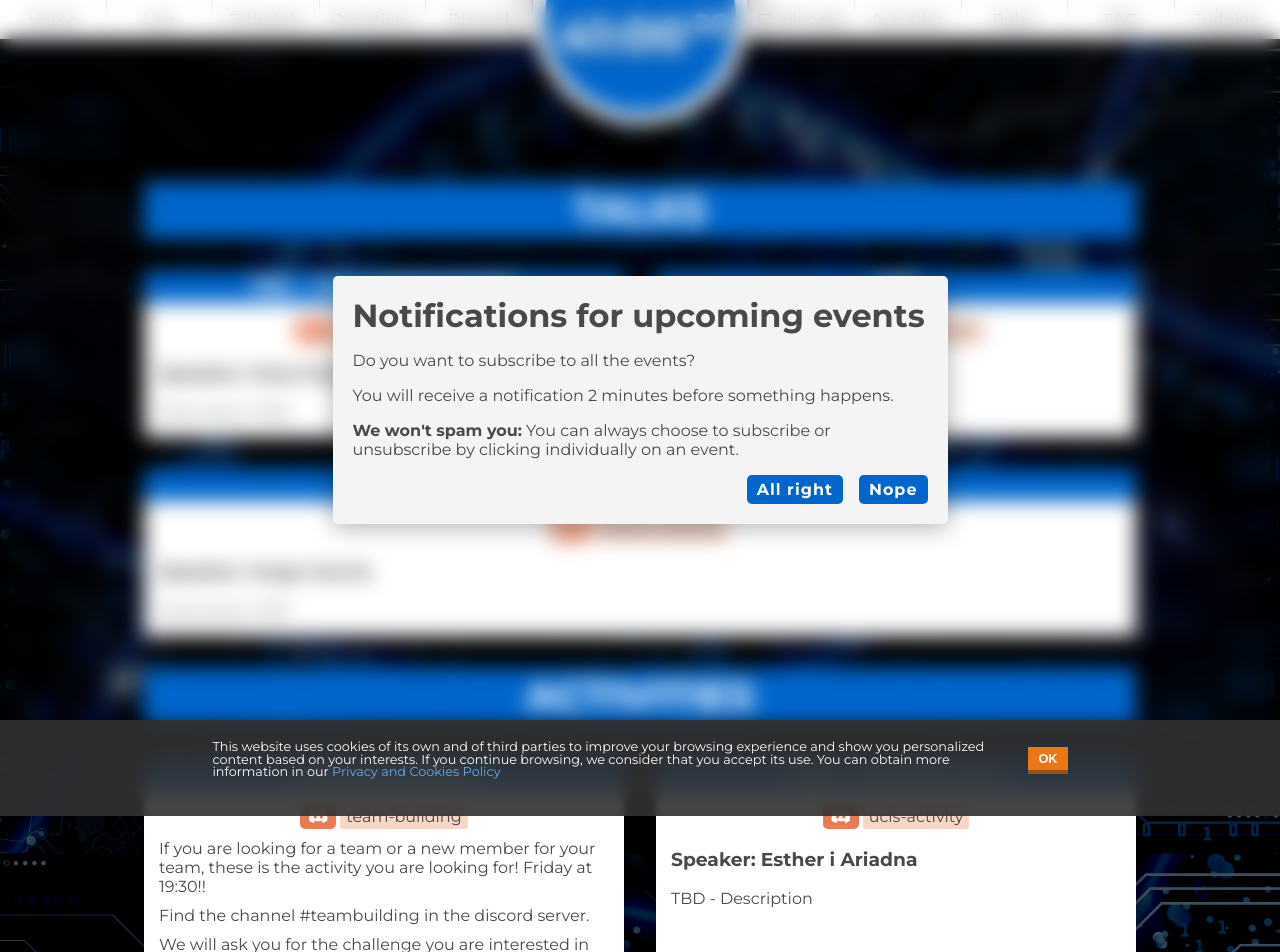
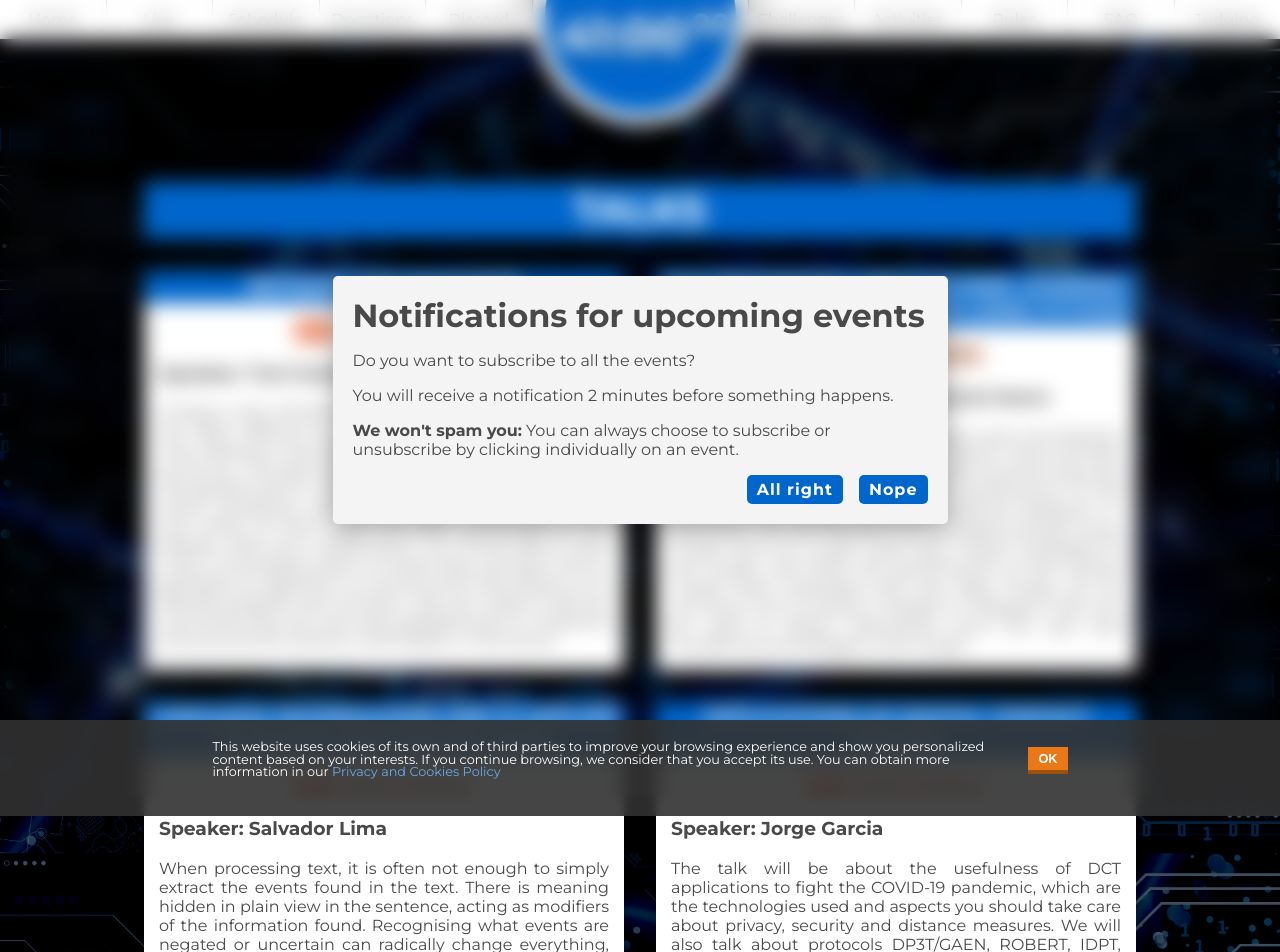
Before and after one commit to EncryptEx/bits-live, a Vue app: page /activities in a window 1280 px wide. Shown: the top 952 px of the page. Built offline with nearby package versions, Linux system fonts and the light colour scheme.

Commit message:
updated activities

```diff
--- a/src/views/Activities.vue
+++ b/src/views/Activities.vue
@@ -5,66 +5,55 @@
         <h1 class="activity-title">TALKS</h1>
       </div>
       <div class="panel">
-        <h1 style="text-transform: uppercase;">TBD - Talk motivadora</h1>
+        <h1 style="text-transform: uppercase;">Refining the diagnosis</h1>
         <div class="margin-bottom text-centered">
           <p class="icon"><i class="fab fa-twitch" aria-hidden="true"></i></p>
           <span><a target="_blank" href="https://www.twitch.tv/hackersupc">Twitch Channel</a></span>
         </div>
         <div>
-          <h3>Speaker: Clara Prats</h3>
+          <h3>Speaker: Toni Soriano</h3>
           <p style="text-align: justify;">
-            Description TBD
+            Children with COVID-19 have clinical manifestations that are often difficult to differentiate from those of other viral infections that affect the respiratory system, such as the flu. Through clinical data collected by more than 120 pediatricians in Catalonia we are seeking to identify which symptoms can predict that a child has COVID and which of them have not been connected to this disease. With your collaboration, we will be able to save many unnecessary tests on those boys and girls and to generate an algorithm or clinical score that allows us to identify properly each of them. We can make it! We are convinced that you will help paediatricians in Catalonia and around the world to work better in the future.
           </p>
-          <!-- <div style="text-align: center;">
-            <img src="/assets/img/live/cloud.png" class="image" style="width: 30%; margin-top: 1em" />
-          </div> -->
         </div>
       </div>
-      <!-- <div class="panel">
-        <h1 style="text-transform: uppercase;">TBD - Test mining</h1>
+      <div class="panel">
+        <h1 style="text-transform: uppercase;">File processing and machine learning for audio classification using Python</h1>
         <div class="margin-bottom text-centered">
           <p class="icon"><i class="fab fa-twitch" aria-hidden="true"></i></p>
           <span><a target="_blank" href="https://www.twitch.tv/hackersupc">Twitch Channel</a></span>
         </div>
         <div>
-          <h3>Speaker: Martin Krallinger</h3>
-          <p style="text-align: justify;">Description TBD</p>
+          <h3>Speaker: Guillem Bonilla i Daniel Marín</h3>
+          <p style="text-align: justify;">In this talk we will show and discuss tools and libraries to load and process audio files in Python. Once the files are loaded, we will show how to build machine learning models and how to evaluate the performance of the trained model using internal and external validation. In particular, we will illustrate the complete process using cough and non-cough audio files, import metadata to the model, and show the performance of the trained model when evaluated with new data. Finally, we we will show how to build a chatbot in Telegram that can be used to obtain information from the user and include this knowledge to the model.</p>
         </div>
-      </div> -->
+      </div>
       <div class="panel">
-        <h1 style="text-transform: uppercase;">TBD </h1>
+        <h1 style="text-transform: uppercase;">Language technologies and AI applied to health and medical data</h1>
         <div class="margin-bottom text-centered">
           <p class="icon"><i class="fab fa-twitch" aria-hidden="true"></i></p>
           <span><a target="_blank" href="https://www.twitch.tv/hackersupc">Twitch Channel</a></span>
         </div>
         <div>
-          <h3>Speaker: Jordi</h3>
-          <p style="text-align: justify;">Description TBD</p>
-          <!-- <div style="text-align: center;">
-             <img src="/assets/img/live/deno.png" class="image" style="width: 50%; margin-top: 1.4em"/>
-          </div> -->
+          <h3>Speaker: Salvador Lima</h3>
+          <p style="text-align: justify;">When processing text, it is often not enough to simply extract the events found in the text. There is meaning hidden in plain view in the sentence, acting as modifiers of the information found. Recognising what events are negated or uncertain can radically change everything, and in clinical texts it can be critical for decision making and diferential diagnosis. <br /> <br /> Also, the presenter will point you to a youtube channel with a few more talks that you can look at and ask for any doubt you have.</p>
         </div>
       </div>
       <div class="panel">
-        <h1 style="text-transform: uppercase;">TBD - Interficies y privacitat</h1>
+        <h1 style="text-transform: uppercase;">Applications of Digital Contact Tracing</h1>
         <div class="margin-bottom text-centered">
           <p class="icon"><i class="fab fa-twitch" aria-hidden="true"></i></p>
           <span><a target="_blank" href="https://www.twitch.tv/hackersupc">Twitch Channel</a></span>
         </div>
         <div>
           <h3>Speaker: Jorge Garcia</h3>
-          <p style="text-align: justify;">
-            Description TBD
-          </p>
-          <!-- <div style="text-align: center;">
-            <img src="/assets/img/live/neural-ntw.png" class="image" style="width: 30%; margin-top: 2em"/>
-          </div> -->
+          <p style="text-align: justify;">The talk will be about the usefulness of DCT applications to fight the COVID-19 pandemic, which are the technologies used and aspects you should take care about privacy, security and distance measures. We will also talk about protocols DP3T/GAEN, ROBERT, IDPT, DESIRE, and which is the role of Google and Apple. Finally, we will talk about how to improve the effectiveness of these systems.</p>
         </div>
       </div>
       <div class="panel large">
         <h1 class="activity-title">ACTIVITIES</h1>
       </div>
-      <div class="panel">
+      <div class="panel large">
         <h1>TEAM BUILDING</h1>
         <div>
           <div class="margin-bottom text-centered">
@@ -77,7 +66,7 @@
           <p class="margin-bottom"> Depending on your answers, we will look for some colleges with whom you can develop a project for the challenge and also, how to create with your team a private channel. </p>
         </div>
       </div>
-      <div class="panel">
+      <div class="panel large">
         <h1>TBD - Tematica UCIs</h1>
         <div>
           <div class="margin-bottom text-centered">
@@ -85,10 +74,10 @@
             <span>ucis-activity</span>
           </div>
           <h3>Speaker: Esther i Ariadna</h3>
-          <p class="margin-bottom" style="text-align: justify;"> TBD - Description </p>
-          <!-- <div style="text-align: center;">
-            <img src="/assets/img/live/zumba.png" class="image" style="width: 100%; margin-top: 3em"/>
-          </div> -->
+          <p class="margin-bottom" style="text-align: justify;"> Would you like to see through the eyes of a health professional working in the ICU or a patient about to be intubated due to COVID-19? Do you want to know how they feel and what they think? “COVID-19 and empathy: being in their shoes” is an activity that will allow you to get to know some of the situations that ICU nurses experience in their everyday lives and which some patients have to face. <br /><br />
+The aim of the activity is to promote empathy towards those whom COVID-19 touches personally in order to be able to see the world of COVID-19 from another perspective and to be able to develop technological tools focused on those people.<br /><br />
+The activity consists of viewing two videos, which are very short and are recorded in real hospital settings. One of the videos will allow you to see through the eyes of a nurse and the other one through those of a patient. Once the visualisation is over, you will need to fill in a short questionnaire that aims to encourage reflection and to make us question the ability to connect with the other and its impact.<br /><br />
+Are you ready to go into an ICU? If so, go ahead. </p>
         </div>
       </div>
        <div class="panel large">
```
